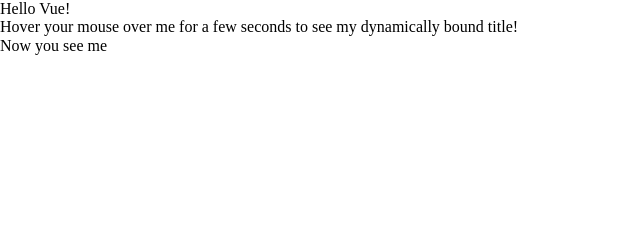
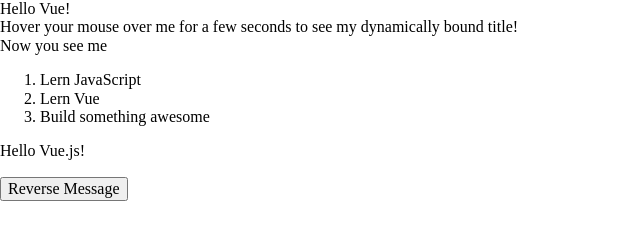
Before and after one commit to spamkonto/vueGettingStarted, a plain HTML site: page index.html in a window 1280 px wide. Shown: the whole page, without its empty margins (0-640 px from the left). Drawn offline with nearby package versions, Linux system fonts and the light colour scheme.

Commit message:
Next vue app 5th

```diff
--- a/index.html
+++ b/index.html
@@ -20,6 +20,17 @@
 			Now you see me
 		</span>
 	</div>
+	<div id="app-4">
+		<ol>
+			<li v-for="todo in todos">
+				{{ todo.text}}
+			</li>
+		</ol>
+	</div>
+	<div id="app-5">
+		<p>	{{ message }} </p>
+		<button v-on:click="reverseMessage">Reverse Message</button>
+	</div>
 
 
 	<script src="jss/app.js"></script>
--- a/jss/app.js
+++ b/jss/app.js
@@ -18,3 +18,27 @@ var app3 = new Vue({
 		seen: true
 	}
 })
+
+var app4 = new Vue({
+	el: '#app-4',
+	data: {
+		todos: [
+			{ text: "Lern JavaScript" },
+			{ text: "Lern Vue" },
+			{ text: "Build something awesome" }
+			]
+	}
+
+})
+
+var app5 = new Vue({
+	el: '#app-5',
+	data: {
+		message: 'Hello Vue.js!'
+	},
+	methods: {
+		reverseMessage: function() {
+			this.message = this.message.split('').reverse().join('')
+		}
+	}
+})
```
